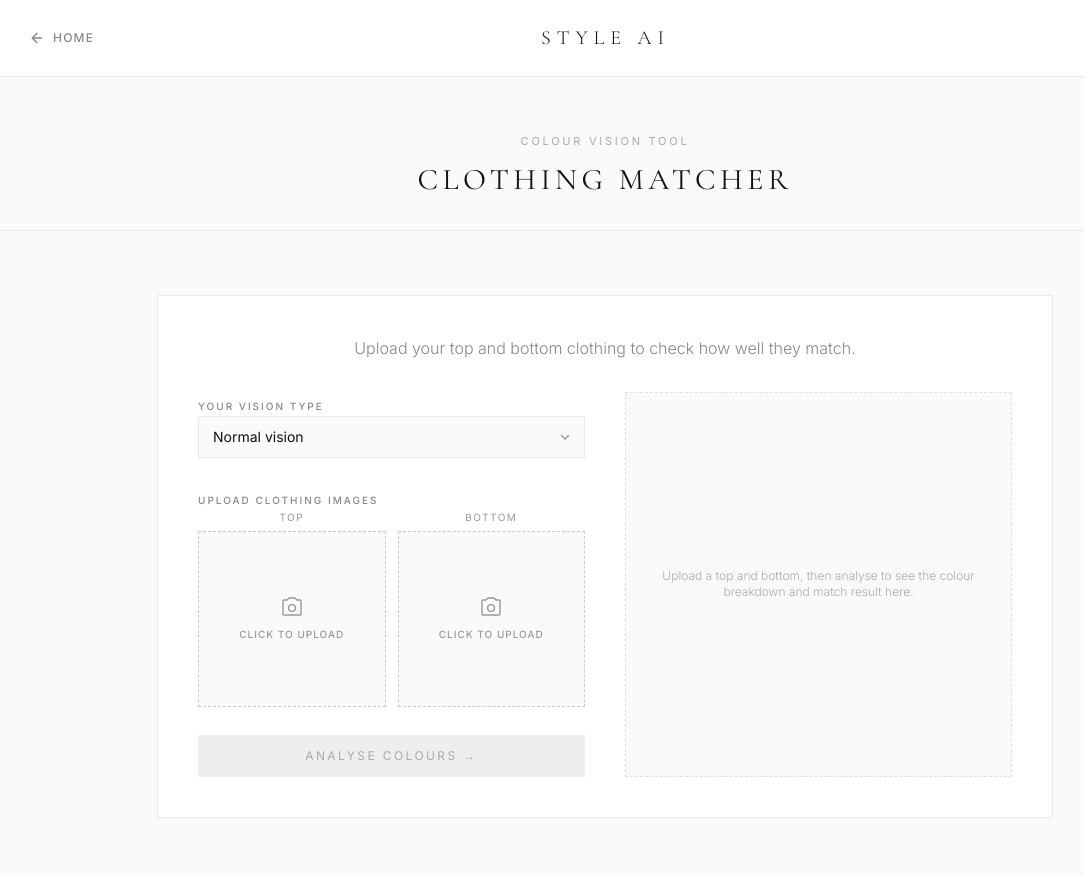
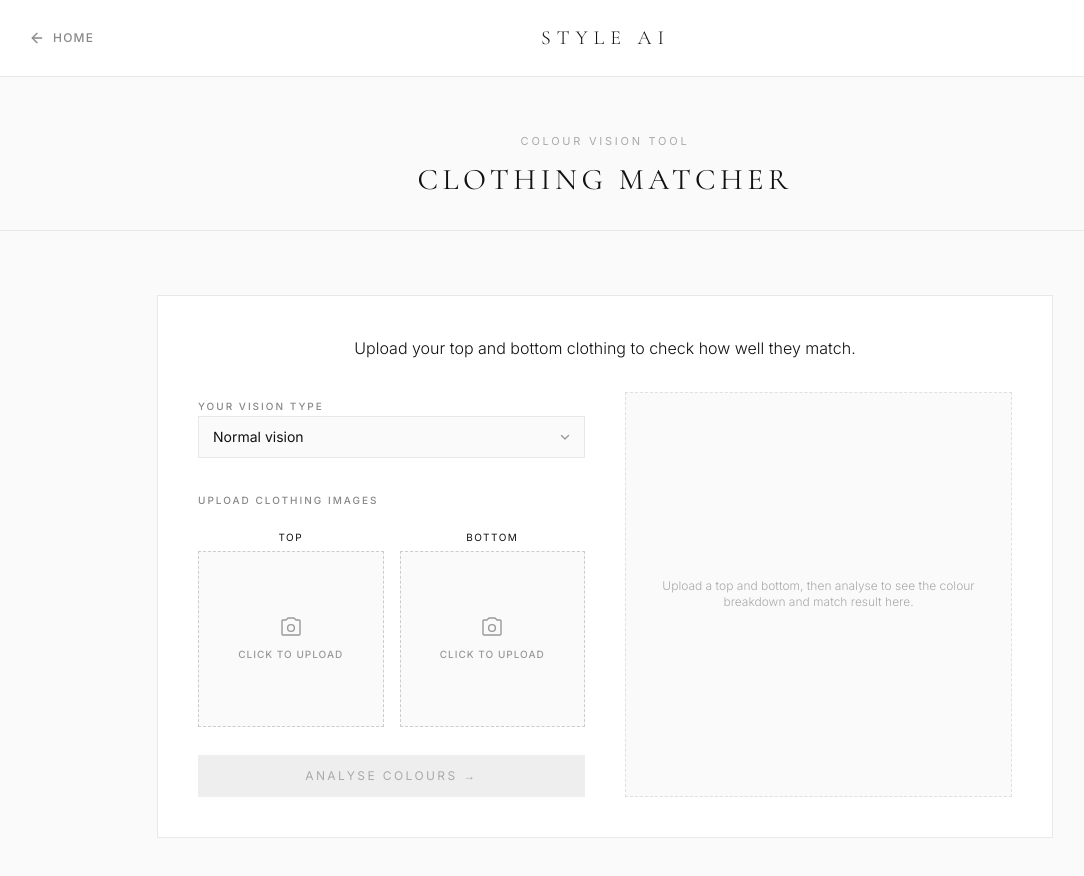
Before and after one commit to Bimsarani-Alaha/R26-ISE-001, a Next.js app in the folder client/: page /cvd-matcher in a window 1280 px wide. Shown: the top 876 px of the page, without its empty margins (35-1119 px from the left). Built offline with nearby package versions, Linux system fonts and the light colour scheme.

Commit message:
feat:ui updates

```diff
--- a/client/src/app/components/clothingMatcher.tsx
+++ b/client/src/app/components/clothingMatcher.tsx
@@ -146,7 +146,7 @@ export default function ClothingMatcher() {
           >
             CVD Clothing Matcher
           </h1> */}
-          <p className="text-s text-[#888]" style={{ ...SANS, fontWeight: 300 }}>
+          <p className="text-s text-[#111]" style={{ ...SANS, fontWeight: 300 }}>
             Upload your top and bottom clothing to check how well they match.
           </p>
         </div>
@@ -213,7 +213,7 @@ export default function ClothingMatcher() {
               >
                 UPLOAD CLOTHING IMAGES
               </label>
-              <div className="grid grid-cols-2 gap-3">
+              <div className="grid grid-cols-2 gap-4 pt-5">
                 {(["top", "bottom"] as const).map((which) => {
                   const preview = which === "top" ? topPreview : botPreview;
                   const inputRef = which === "top" ? topRef : botRef;
@@ -221,7 +221,7 @@ export default function ClothingMatcher() {
                   return (
                     <div key={which} className="flex flex-col gap-1.5">
                       <span
-                        className="text-[10px] text-center tracking-[0.15em] text-[#999]"
+                        className="text-[10px] text-center tracking-[0.15em] text-[#111]"
                         style={SANS}
                       >
                         {label.toUpperCase()}
@@ -470,7 +470,7 @@ export default function ClothingMatcher() {
                       </div>
 
                       <p className="text-xs text-center" style={{ ...SANS, fontWeight: 300, color: "#888" }}>
-                        Delta E score:{" "}
+                        Matching score:{" "}
                         <span className="font-medium" style={{ color: "#111" }}>
                           {result.delta_e}
                         </span>
@@ -503,16 +503,16 @@ export default function ClothingMatcher() {
                         ok={!result.top_hard}
                         text={
                           result.top_hard
-                            ? `Top (${result.top_color.name}) — hard to distinguish under ${result.cvd_type}.`
-                            : `Top (${result.top_color.name}) — distinguishable under ${result.cvd_type}.`
+                            ? `Top — hard to distinguish under ${result.cvd_type}.`
+                            : `Top  — distinguishable under ${result.cvd_type}.`
                         }
                       />
                       <DistRow
                         ok={!result.bottom_hard}
                         text={
                           result.bottom_hard
-                            ? `Bottom (${result.bottom_color.name}) — hard to distinguish under ${result.cvd_type}.`
-                            : `Bottom (${result.bottom_color.name}) — distinguishable under ${result.cvd_type}.`
+                            ? `Bottom — hard to distinguish under ${result.cvd_type}.`
+                            : `Bottom — distinguishable under ${result.cvd_type}.`
                         }
                       />
                     </>
```
